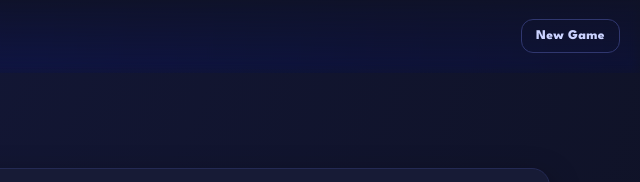
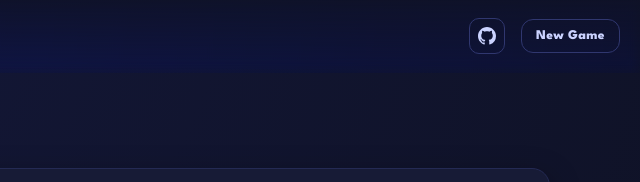
Before and after one commit to selmaohneh/sort-quiz, a plain HTML site: page index.html in a window 1280 px wide. Shown: the top 182 px of the page, 640-1280 px from the left. Drawn offline with nearby package versions, Linux system fonts and the light colour scheme.

Commit message:
add github icon

```diff
--- a/index.html
+++ b/index.html
@@ -19,6 +19,11 @@
           </div>
         </div>
         <div class="controls">
+          <a class="icon-btn gh" href="https://github.com/selmaohneh/sort-quiz" target="_blank" rel="noopener" aria-label="View on GitHub">
+            <svg viewBox="0 0 16 16" aria-hidden="true" focusable="false">
+              <path d="M8 0C3.58 0 0 3.58 0 8c0 3.54 2.29 6.53 5.47 7.59.4.07.55-.17.55-.38 0-.19-.01-.82-.01-1.49-2.01.37-2.53-.49-2.69-.94-.09-.23-.48-.94-.82-1.13-.28-.15-.68-.52-.01-.53.63-.01 1.08.58 1.23.82.72 1.21 1.87.87 2.33.66.07-.52.28-.87.51-1.07-1.78-.2-3.64-.89-3.64-3.95 0-.87.31-1.59.82-2.15-.08-.2-.36-1.02.08-2.12 0 0 .67-.21 2.2.82.64-.18 1.32-.27 2-.27.68 0 1.36.09 2 .27 1.53-1.04 2.2-.82 2.2-.82.44 1.1.16 1.92.08 2.12.51.56.82 1.27.82 2.15 0 3.07-1.87 3.75-3.65 3.95.29.25.54.73.54 1.48 0 1.07-.01 1.93-.01 2.2 0 .21.15.46.55.38A8.013 8.013 0 0 0 16 8c0-4.42-3.58-8-8-8z"/>
+            </svg>
+          </a>
           <button id="newGameBtn" class="btn ghost" title="Back to start">New Game</button>
         </div>
       </header>
--- a/styles.css
+++ b/styles.css
@@ -274,3 +274,9 @@ body.win .timeline-card, body.lose .timeline-card { padding: 12px; }
 @media (max-width: 800px) {
   .slot-number { font-size: 22px; }
 }
+
+/* Header icon button */
+.icon-btn { display: inline-grid; place-items: center; width: 36px; height: 36px; border-radius: 10px; border: 1px solid #30376f; background: transparent; color: #cbd3ff; text-decoration: none; transition: filter 0.2s ease, background 0.2s ease, border-color 0.2s ease; }
+.icon-btn:hover { filter: brightness(1.05); background: rgba(48,55,111,0.18); }
+.icon-btn svg { width: 18px; height: 18px; fill: currentColor; }
+.icon-btn.gh { margin-right: 6px; }
```
